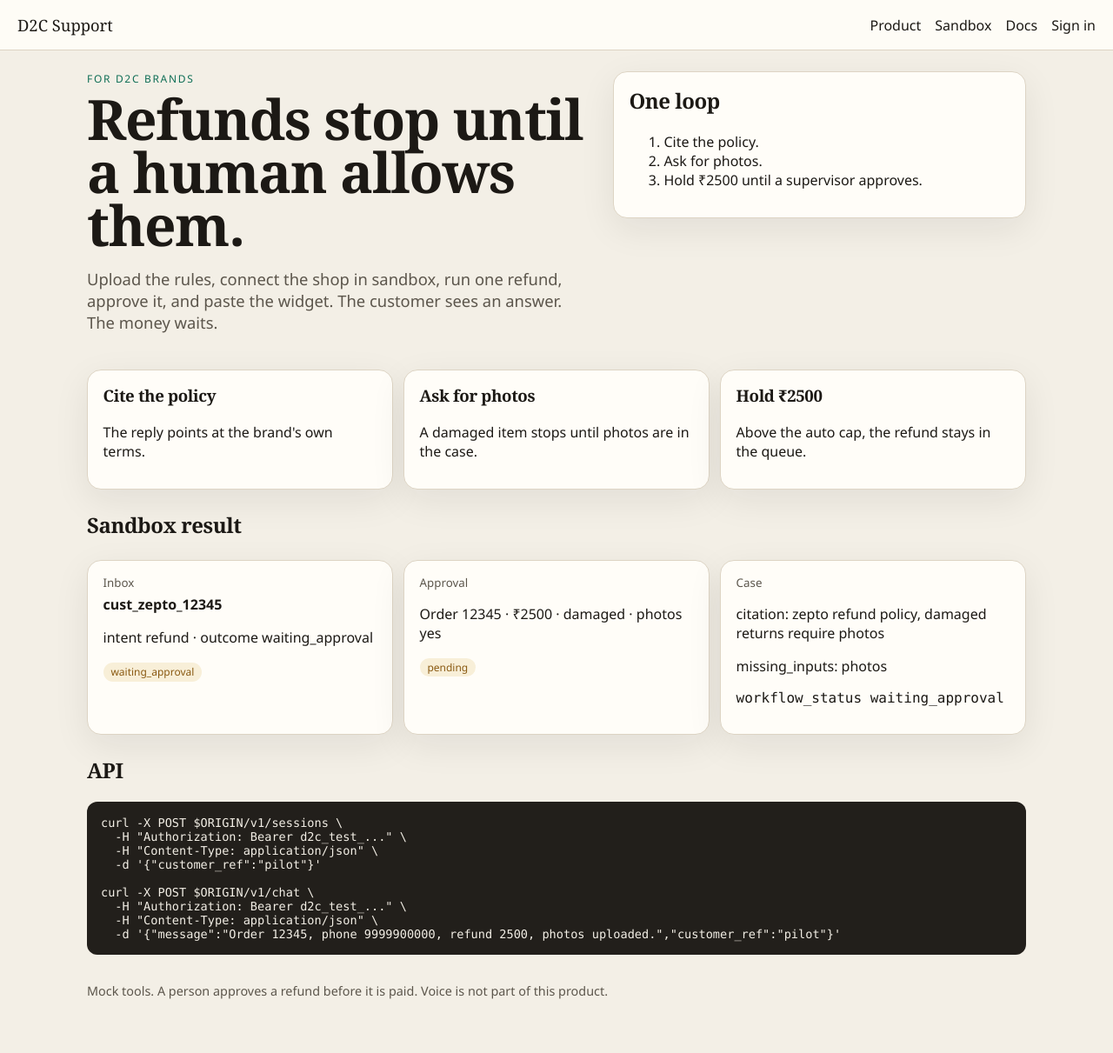
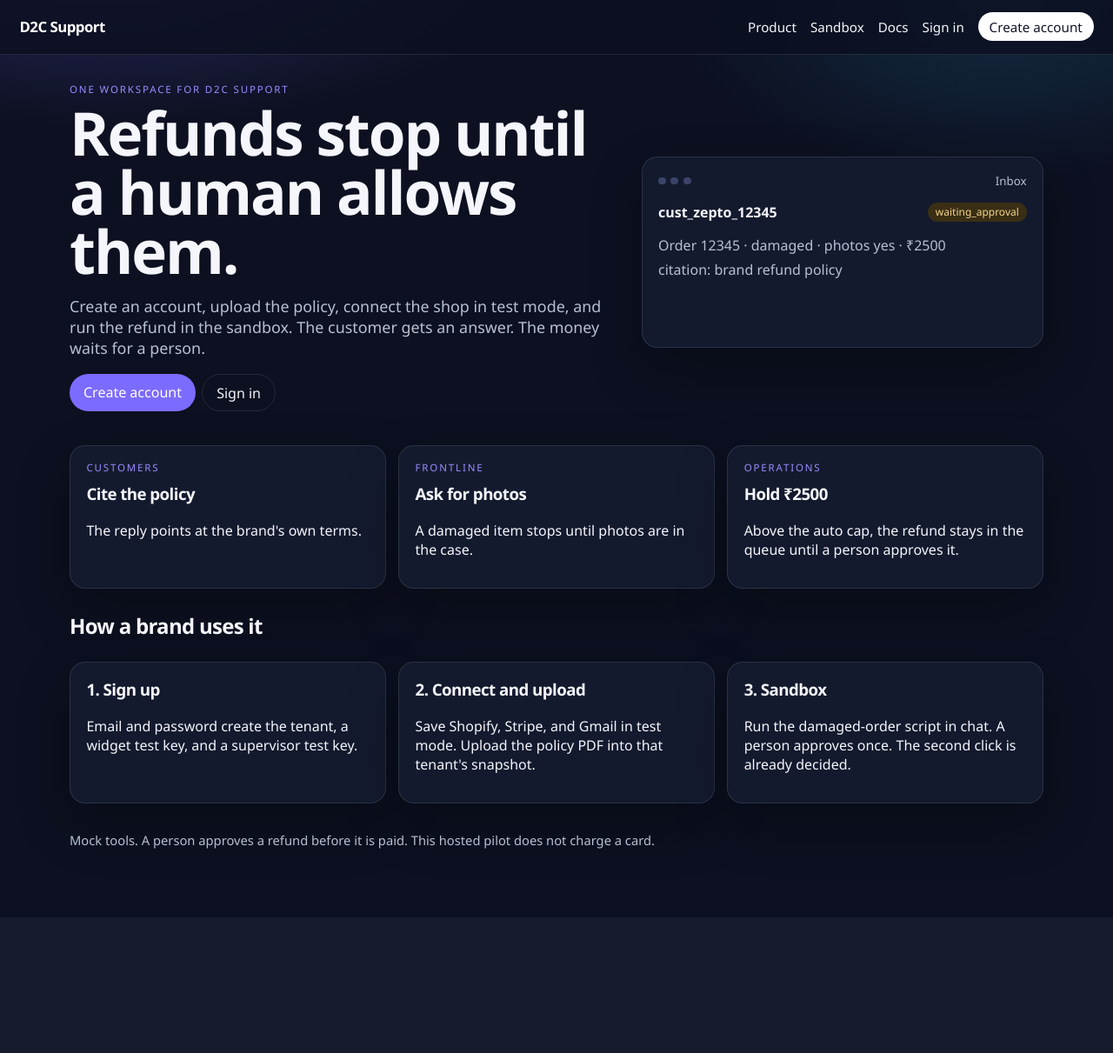
Before and after one commit to venkatpachala/AI-Customer-Support-, a FastAPI app: page / in a window 1280 px wide. Shown: the whole page at 87% size. After the commit the page ends 1011 px from the top, so only its background shows below. Run offline with FastAPI, Linux system fonts and the light colour scheme; parts of the project's set-up code (start-up, migrations or seed data) failed here and were passed over; some libraries are stand-ins or nearby versions.

Commit message:
feat: signup, observe-style site, and sandbox voice

```diff
--- a/deployments/render.yaml
+++ b/deployments/render.yaml
@@ -1,8 +1,10 @@
-# Render. Mock tools. Secrets are set in the dashboard, not in this file.
+# Render. Mock tools. Free plans only. Secrets are set in the dashboard, not in this file.
+# Free Postgres expires 30 days after creation. Do not upgrade it. An upgrade is a paid plan.
 services:
   - type: web
     name: d2c-support
     runtime: docker
+    plan: free
     dockerfilePath: ./Dockerfile
     healthCheckPath: /health
     envVars:
@@ -21,6 +23,6 @@ services:
 
 databases:
   - name: d2c-db
-    plan: basic-256mb
+    plan: free
     databaseName: d2c
     user: d2c
--- a/gateway/static/site.css
+++ b/gateway/static/site.css
@@ -1,25 +1,33 @@
 :root {
-  --ink: #1c1915;
-  --muted: #5c564c;
-  --paper: #f3efe6;
-  --card: #fffdf8;
-  --line: #ddd4c4;
-  --green: #0f6e56;
-  --green-ink: #e7f5ef;
-  --rust: #8c2f2f;
-  --rust-ink: #f8e8e4;
-  --amber: #8a5a12;
-  --amber-ink: #f8efd8;
-  --shadow: 0 12px 40px rgba(28, 25, 21, 0.08);
+  --ink: #f4f6fb;
+  --muted: #b7c0d4;
+  --paper: #0c1020;
+  --card: #141a2e;
+  --line: rgba(255, 255, 255, 0.1);
+  --accent: #7c6bff;
+  --accent-2: #9b8cff;
+  --green: #7c6bff;
+  --green-ink: #241e4a;
+  --rust: #ffb4b4;
+  --rust-ink: #3a1d28;
+  --amber: #f3d38a;
+  --amber-ink: #3a2e14;
+  --shadow: 0 24px 60px rgba(0, 0, 0, 0.28);
   font-family: "Segoe UI", "Helvetica Neue", sans-serif;
   color: var(--ink);
   background: var(--paper);
 }
 
 * { box-sizing: border-box; }
-body { margin: 0; }
-a { color: var(--green); }
-h1, h2, h3 { font-family: Georgia, "Iowan Old Style", serif; font-weight: 600; letter-spacing: -0.02em; }
+body { margin: 0; min-height: 100vh; }
+body.site {
+  background:
+    radial-gradient(900px 420px at 10% -10%, rgba(124, 107, 255, 0.35), transparent 60%),
+    radial-gradient(700px 380px at 90% 0%, rgba(56, 189, 248, 0.16), transparent 55%),
+    var(--paper);
+}
+a { color: var(--accent-2); }
+h1, h2, h3 { font-weight: 650; letter-spacing: -0.03em; }
 code, pre, .mono { font-family: Consolas, "Courier New", monospace; }
 
 .top {
@@ -27,33 +35,48 @@ code, pre, .mono { font-family: Consolas, "Courier New", monospace; }
   justify-content: space-between;
   gap: 1rem;
   align-items: center;
-  padding: 1rem 1.25rem;
+  padding: 0.9rem 1.4rem;
   border-bottom: 1px solid var(--line);
-  background: rgba(255, 253, 248, 0.92);
+  background: rgba(12, 16, 32, 0.8);
   position: sticky;
   top: 0;
+  backdrop-filter: blur(16px);
+  z-index: 2;
 }
-.brand { font-family: Georgia, serif; font-size: 1.15rem; color: var(--ink); text-decoration: none; }
+.brand { font-size: 1.05rem; font-weight: 700; color: white; text-decoration: none; letter-spacing: -0.03em; }
 .nav { display: flex; flex-wrap: wrap; gap: 0.75rem 1rem; align-items: center; }
-.nav a { color: var(--ink); text-decoration: none; }
-.nav a[aria-current="page"] { color: var(--green); }
+.nav a { color: var(--ink); text-decoration: none; font-size: 0.95rem; }
+.nav a[aria-current="page"] { color: white; }
+.nav-cta, a.nav-cta {
+  background: white;
+  color: #121628 !important;
+  border-radius: 999px;
+  padding: 0.4rem 0.8rem;
+  text-decoration: none;
+}
 
-.wrap { width: min(1080px, calc(100% - 2rem)); margin: 0 auto; padding: 1.5rem 0 3rem; }
-.hero { display: grid; gap: 1.5rem; grid-template-columns: 1.1fr 0.9fr; align-items: start; }
-.kicker { text-transform: uppercase; letter-spacing: 0.14em; font-size: 0.75rem; color: var(--green); margin: 0 0 0.5rem; }
-h1 { font-size: clamp(2.2rem, 5vw, 4rem); line-height: 0.95; margin: 0 0 0.75rem; }
-.lede { font-size: 1.15rem; color: var(--muted); max-width: 38rem; }
+.wrap { width: min(1120px, calc(100% - 2rem)); margin: 0 auto; padding: 2rem 0 4rem; }
+.hero { display: grid; gap: 2rem; grid-template-columns: 1.15fr 0.85fr; align-items: center; }
+.kicker { text-transform: uppercase; letter-spacing: 0.16em; font-size: 0.72rem; color: var(--accent-2); margin: 0 0 0.6rem; }
+h1 { font-size: clamp(2.4rem, 5.4vw, 4.4rem); line-height: 0.98; margin: 0 0 0.8rem; }
+.lede { font-size: 1.12rem; color: var(--muted); max-width: 40rem; }
 
-.beats, .cards, .grid-2 { display: grid; gap: 0.75rem; }
-.beats { grid-template-columns: repeat(3, 1fr); margin: 1.5rem 0; }
+.beats, .cards, .grid-2 { display: grid; gap: 0.9rem; }
+.beats { grid-template-columns: repeat(3, 1fr); margin: 1.6rem 0; }
 .card, .panel, .demo {
   background: var(--card);
   border: 1px solid var(--line);
-  border-radius: 16px;
-  padding: 1rem 1.1rem;
+  border-radius: 18px;
+  padding: 1.1rem 1.15rem;
   box-shadow: var(--shadow);
 }
 .card h3, .panel h2 { margin-top: 0; }
+.frame { min-height: 220px; }
+.frame-bar { display: flex; gap: 0.35rem; align-items: center; margin-bottom: 1rem; }
+.frame-bar span { width: 0.55rem; height: 0.55rem; border-radius: 99px; background: #3a4468; }
+.frame-bar small { margin-left: auto; color: var(--muted); }
+.frame-row { display: flex; justify-content: space-between; gap: 0.5rem; align-items: center; }
+.frame-note { color: var(--muted); margin: 0.35rem 0; }
 .badge {
   display: inline-block;
   border-radius: 999px;
@@ -62,72 +85,81 @@ h1 { font-size: clamp(2.2rem, 5vw, 4rem); line-height: 0.95; margin: 0 0 0.75rem
   background: var(--amber-ink);
   color: var(--amber);
 }
-.badge.ok { background: var(--green-ink); color: var(--green); }
+.badge.ok { background: #16352c; color: #9be7c4; }
 .badge.off, .badge.bad { background: var(--rust-ink); color: var(--rust); }
+.auth { width: min(460px, 100%); }
+.footer { color: var(--muted); font-size: 0.92rem; margin-top: 2rem; }
 
-.demo-row { display: grid; gap: 0.75rem; }
-.demo small { color: var(--muted); display: block; margin-bottom: 0.35rem; }
 pre {
-  background: #221f1b;
-  color: #f3efe6;
+  background: #090d18;
+  color: #f4f6fb;
   padding: 1rem;
   border-radius: 12px;
   overflow: auto;
   font-size: 0.85rem;
+  border: 1px solid var(--line);
 }
-.footer { color: var(--muted); font-size: 0.9rem; margin-top: 2rem; }
+
+body.app { --ink: #172033; --muted: #5d6b82; --paper: #f3f5fb; --card: #ffffff; --line: #e4e8f2; --green: #5b4dff; background: var(--paper); color: var(--ink); }
+body.app .top { background: #121628; }
+body.app .nav a { color: #eef1f8; }
+body.app a { color: #4c3dff; }
+body.app h1 { font-size: clamp(1.8rem, 3vw, 2.4rem); }
+body.app .card, body.app .panel { box-shadow: 0 10px 30px rgba(18, 22, 40, 0.05); }
+body.app input, body.app textarea, body.app select { background: white; color: var(--ink); }
 
 table { width: 100%; border-collapse: collapse; }
 th, td { text-align: left; padding: 0.55rem 0.4rem; border-bottom: 1px solid var(--line); vertical-align: top; }
 .table-wrap { overflow-x: auto; }
 tr.link { cursor: pointer; }
-tr.link:hover { background: #f7f3ea; }
+tr.link:hover { background: rgba(124, 107, 255, 0.06); }
 
 .layout { display: grid; grid-template-columns: 1.4fr 0.8fr; gap: 1rem; }
 label { display: block; margin: 0.6rem 0; font-size: 0.92rem; }
-input, textarea, select, button {
-  font: inherit;
-  color: inherit;
-}
+input, textarea, select, button { font: inherit; color: inherit; }
 input, textarea, select {
   width: 100%;
-  padding: 0.55rem 0.65rem;
-  border-radius: 10px;
+  padding: 0.65rem 0.7rem;
+  border-radius: 12px;
   border: 1px solid var(--line);
-  background: white;
+  background: #0e1426;
+  color: var(--ink);
 }
 button, .button {
   display: inline-block;
-  background: var(--green);
+  background: var(--accent);
   color: white;
   border: 0;
   border-radius: 999px;
-  padding: 0.55rem 0.9rem;
+  padding: 0.6rem 1rem;
   text-decoration: none;
   cursor: pointer;
 }
 button.ghost, .button.ghost { background: transparent; color: var(--ink); border: 1px solid var(--line); }
-button:disabled, .button.disabled { background: #cfc8bc; color: #6d675e; cursor: not-allowed; }
-.row-actions { display: flex; flex-wrap: wrap; gap: 0.4rem; margin-top: 0.5rem; }
+button:disabled, .button.disabled { background: #3a4158; color: #9aa3b8; cursor: not-allowed; }
+body.app button.ghost { color: var(--ink); }
+.row-actions { display: flex; flex-wrap: wrap; gap: 0.45rem; margin: 0.8rem 0; }
 
 .state-loading, .state-empty, .state-error {
   border-radius: 12px;
   padding: 0.75rem 0.9rem;
   margin: 0 0 1rem;
 }
-.state-loading { background: var(--amber-ink); }
-.state-empty { background: #efeae0; color: var(--muted); }
+.state-loading { background: var(--amber-ink); color: var(--amber); }
+.state-empty { background: rgba(255, 255, 255, 0.04); color: var(--muted); }
+body.app .state-empty { background: #eef1f8; }
 .state-error { background: var(--rust-ink); color: var(--rust); }
 .banner { border-radius: 12px; padding: 0.8rem 1rem; margin-bottom: 1rem; }
-.banner.wait { background: var(--amber-ink); }
-.banner.ok { background: var(--green-ink); }
-.banner.neutral { background: #efeae0; }
+.banner.wait { background: var(--amber-ink); color: var(--amber); }
+.banner.ok { background: #16352c; color: #9be7c4; }
+.banner.neutral { background: rgba(255,255,255,0.05); }
 
 .side dt { color: var(--muted); font-size: 0.78rem; }
 .side dd { margin: 0 0 0.7rem; }
 .filters { display: flex; gap: 0.5rem; flex-wrap: wrap; margin-bottom: 0.8rem; }
-.chat-log { display: flex; flex-direction: column; gap: 0.6rem; min-height: 12rem; }
-.bubble { border-radius: 12px; padding: 0.7rem 0.8rem; background: #f7f3ea; }
+.chat-log { display: flex; flex-direction: column; gap: 0.6rem; min-height: 8rem; }
+.bubble { border-radius: 14px; padding: 0.75rem 0.85rem; background: rgba(255,255,255,0.04); }
+body.app .bubble { background: #f4f6fb; }
 .bubble.user { background: var(--green-ink); }
 .widget-shell { width: min(420px, 100%); margin: 0 auto; padding: 1rem; }
 .warning { color: var(--rust); font-size: 0.9rem; }
@@ -135,5 +167,6 @@ button:disabled, .button.disabled { background: #cfc8bc; color: #6d675e; cursor:
 @media (max-width: 800px) {
   .hero, .beats, .layout, .grid-2 { grid-template-columns: 1fr; }
   .top { align-items: flex-start; flex-direction: column; }
+  h1 { font-size: 2.3rem; }
   th, td { font-size: 0.92rem; }
 }
--- a/gateway/templates/app_base.html
+++ b/gateway/templates/app_base.html
@@ -1,4 +1,5 @@
 {% extends "base.html" %}
+{% block theme %}app{% endblock %}
 {% block nav %}
 <a href="/app/inbox" {% if section == "inbox" %}aria-current="page"{% endif %}>Inbox</a>
 <a href="/app/approvals" {% if section == "approvals" %}aria-current="page"{% endif %}>Approvals</a>
--- a/gateway/templates/base.html
+++ b/gateway/templates/base.html
@@ -6,7 +6,7 @@
   <title>{% block title %}D2C Support{% endblock %}</title>
   <link rel="stylesheet" href="/static/site.css" />
 </head>
-<body>
+<body class="{% block theme %}site{% endblock %}">
   <p class="state-loading" id="boot">Loading…</p>
   <script>var boot = document.getElementById("boot"); if (boot) boot.remove();</script>
   <header class="top">
@@ -17,6 +17,7 @@
       <a href="/#sandbox">Sandbox</a>
       <a href="/docs">Docs</a>
       <a href="/login">Sign in</a>
+      <a class="nav-cta" href="/signup">Create account</a>
       {% endblock %}
     </nav>
   </header>
--- a/gateway/templates/home.html
+++ b/gateway/templates/home.html
@@ -3,60 +3,48 @@
 {% block main %}
 <section class="hero" id="product">
   <div>
-    <p class="kicker">For D2C brands</p>
+    <p class="kicker">One workspace for D2C support</p>
     <h1>Refunds stop until a human allows them.</h1>
-    <p class="lede">Upload the rules, connect the shop in sandbox, run one refund, approve it, and paste the widget. The customer sees an answer. The money waits.</p>
+    <p class="lede">Create an account, upload the policy, connect the shop in test mode, and run the refund in the sandbox. The customer gets an answer. The money waits for a person.</p>
+    <div class="row-actions">
+      <a class="button" href="/signup">Create account</a>
+      <a class="button ghost" href="/login">Sign in</a>
+    </div>
   </div>
-  <div class="panel">
-    <h2>One loop</h2>
-    <ol>
-      <li>Cite the policy.</li>
-      <li>Ask for photos.</li>
-      <li>Hold ₹2500 until a supervisor approves.</li>
-    </ol>
+  <div class="panel frame">
+    <div class="frame-bar"><span></span><span></span><span></span><small>Inbox</small></div>
+    <p class="frame-row"><strong>cust_zepto_12345</strong><span class="badge">waiting_approval</span></p>
+    <p class="frame-note">Order 12345 · damaged · photos yes · ₹2500</p>
+    <p class="frame-note">citation: brand refund policy</p>
   </div>
 </section>
 
 <section class="beats">
-  <article class="card"><h3>Cite the policy</h3><p>The reply points at the brand's own terms.</p></article>
-  <article class="card"><h3>Ask for photos</h3><p>A damaged item stops until photos are in the case.</p></article>
-  <article class="card"><h3>Hold ₹2500</h3><p>Above the auto cap, the refund stays in the queue.</p></article>
+  <article class="card">
+    <p class="kicker">Customers</p>
+    <h3>Cite the policy</h3>
+    <p>The reply points at the brand's own terms.</p>
+  </article>
+  <article class="card">
+    <p class="kicker">Frontline</p>
+    <h3>Ask for photos</h3>
+    <p>A damaged item stops until photos are in the case.</p>
+  </article>
+  <article class="card">
+    <p class="kicker">Operations</p>
+    <h3>Hold ₹2500</h3>
+    <p>Above the auto cap, the refund stays in the queue until a person approves it.</p>
+  </article>
 </section>
 
 <section id="sandbox">
-  <h2>Sandbox result</h2>
-  <div class="demo-row beats">
-    <article class="demo">
-      <small>Inbox</small>
-      <strong>cust_zepto_12345</strong>
-      <p>intent refund · outcome waiting_approval</p>
-      <span class="badge">waiting_approval</span>
-    </article>
-    <article class="demo">
-      <small>Approval</small>
-      <p>Order 12345 · ₹2500 · damaged · photos yes</p>
-      <span class="badge">pending</span>
-    </article>
-    <article class="demo">
-      <small>Case</small>
-      <p>citation: zepto refund policy, damaged returns require photos</p>
-      <p>missing_inputs: photos</p>
-      <p class="mono">workflow_status waiting_approval</p>
-    </article>
+  <h2>How a brand uses it</h2>
+  <div class="beats">
+    <article class="card"><h3>1. Sign up</h3><p>Email and password create the tenant, a widget test key, and a supervisor test key.</p></article>
+    <article class="card"><h3>2. Connect and upload</h3><p>Save Shopify, Stripe, and Gmail in test mode. Upload the policy PDF into that tenant's snapshot.</p></article>
+    <article class="card"><h3>3. Sandbox</h3><p>Run the damaged-order script in chat. A person approves once. The second click is already decided.</p></article>
   </div>
 </section>
 
-<section>
-  <h2>API</h2>
-  <pre>curl -X POST $ORIGIN/v1/sessions \
-  -H "Authorization: Bearer d2c_test_..." \
-  -H "Content-Type: application/json" \
-  -d '{"customer_ref":"pilot"}'
-
-curl -X POST $ORIGIN/v1/chat \
-  -H "Authorization: Bearer d2c_test_..." \
-  -H "Content-Type: application/json" \
-  -d '{"message":"Order 12345, phone 9999900000, refund 2500, photos uploaded.","customer_ref":"pilot"}'</pre>
-</section>
-<p class="footer">Mock tools. A person approves a refund before it is paid. Voice is not part of this product.</p>
+<p class="footer">Mock tools. A person approves a refund before it is paid. This hosted pilot does not charge a card.</p>
 {% endblock %}
--- a/gateway/templates/login.html
+++ b/gateway/templates/login.html
@@ -1,11 +1,15 @@
 {% extends "base.html" %}
 {% block title %}Sign in · D2C Support{% endblock %}
 {% block main %}
+<section class="auth">
+  <p class="kicker">Workspace</p>
   <h1>Sign in</h1>
-<p>Brand owner session. This cookie is not the customer widget cookie.</p>
+  <p class="lede">Use the account you created. The owner cookie is separate from the customer widget.</p>
   <form method="post" action="/login" class="panel">
     <label>Email <input name="email" type="email" autocomplete="username" required /></label>
     <label>Password <input name="password" type="password" autocomplete="current-password" required /></label>
     <button type="submit">Sign in</button>
   </form>
+  <p>New brand? <a href="/signup">Create an account</a></p>
+</section>
 {% endblock %}
--- a/render.yaml
+++ b/render.yaml
@@ -2,6 +2,7 @@ services:
   - type: web
     name: d2c-support
     runtime: docker
+    plan: free
     dockerfilePath: ./Dockerfile
     healthCheckPath: /health
     envVars:
@@ -20,6 +21,6 @@ services:
 
 databases:
   - name: d2c-db
-    plan: basic-256mb
+    plan: free
     databaseName: d2c
     user: d2c
```
Also changed, not shown: SHIP.md (+9 -0 lines), db/models.py (+12 -0 lines), gateway/routers/console.py (+123 -17 lines), gateway/templates/install.html (+9 -1 lines), gateway/templates/sandbox.html (+84 -0 lines), gateway/templates/signup.html (added, +15 -0 lines), identity/accounts.py (added, +91 -0 lines), tests/api/test_owner_signup.py (added, +85 -0 lines), 1 other file. Lines whose indentation alone changed are shown as unchanged.
